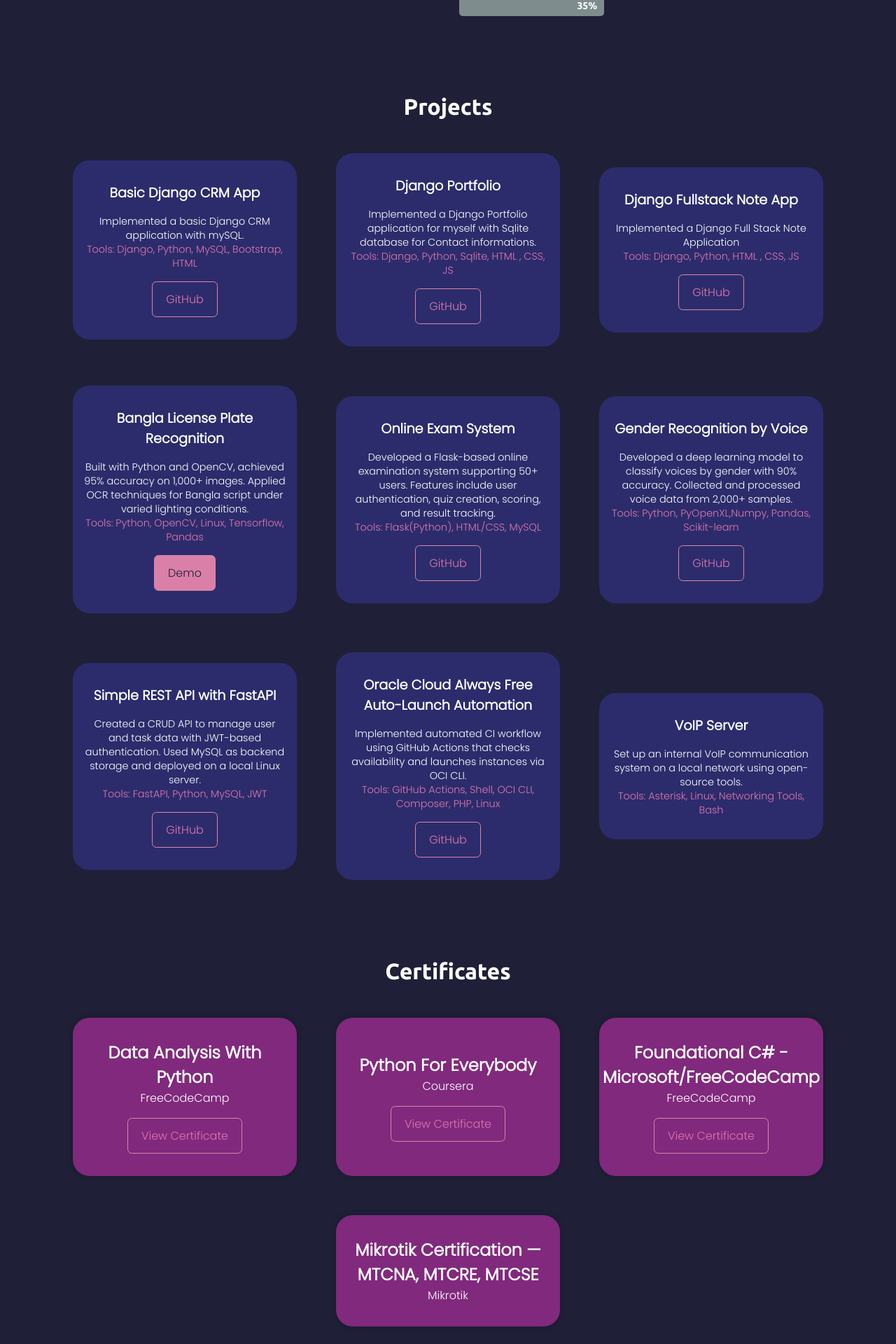
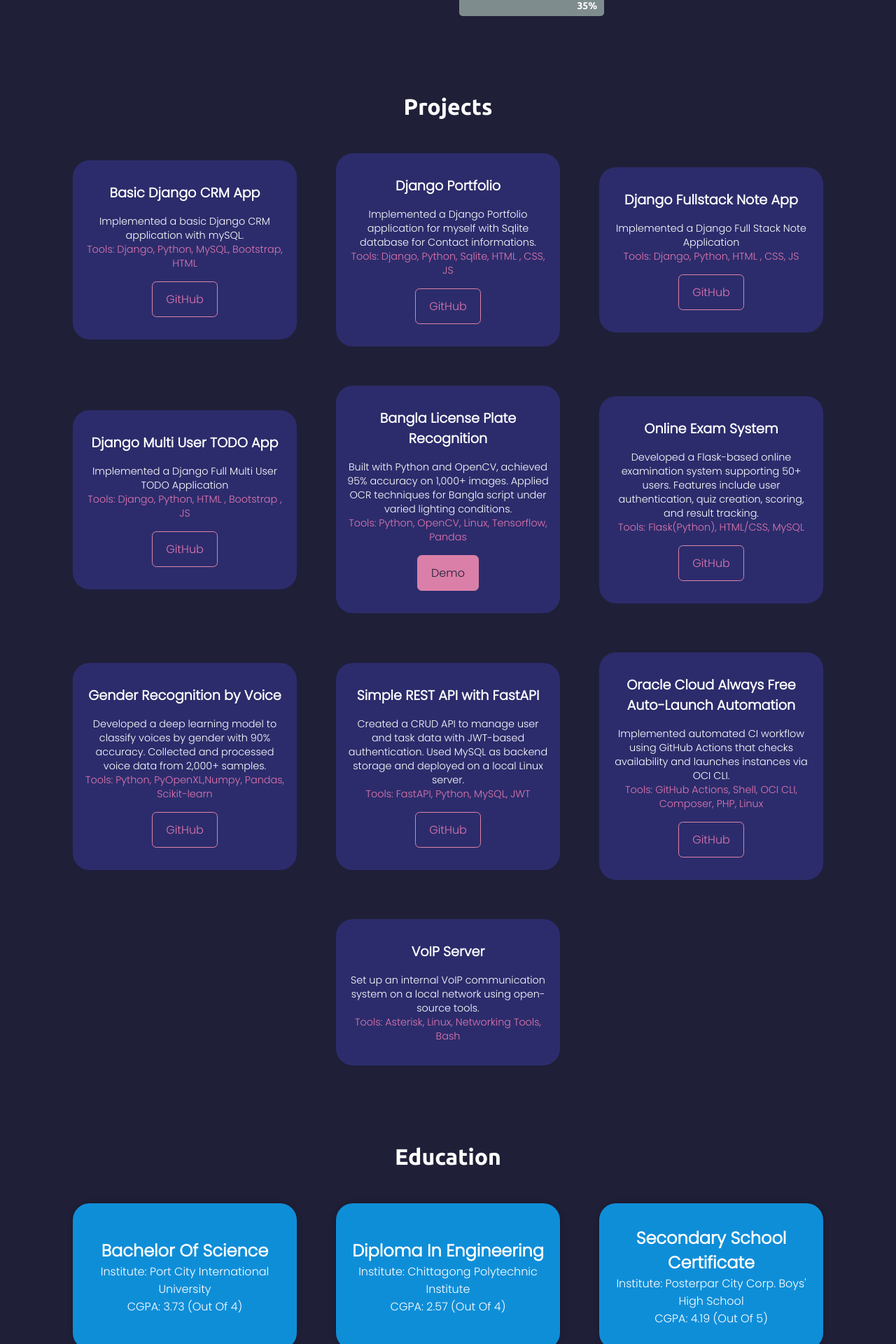
Before and after one commit to nahidn4p/Django_Portfolio, a Django app: page / in a window 1280 px wide; the page is wider, and only the part inside the window is pictured. Shown: the part 2520-4440 px from the top of that part at 70% size. Run offline with Django 5.2, Linux system fonts and the light colour scheme; some libraries are stand-ins or nearby versions.

Commit message:
Update home.html

```diff
--- a/base/templates/home.html
+++ b/base/templates/home.html
@@ -152,9 +152,10 @@
         <div class="right-nav">
             <ul class="flex">
                 <li><a href="#home" class="t-white roboto">Home <i class="fa-solid fa-house"></i></a></li>
-                <li><a href="#about" class="t-white roboto">About Me <i class="fa-solid fa-user"></i></a></li>
+                <li><a href="#about" class="t-white roboto">About<i class="fa-solid fa-user"></i></a></li>
                 <li><a href="#skills" class="t-white roboto">Skills <i class="fa-solid fa-code"></i></a></li>
                 <li><a href="#Projects" class="t-white roboto">Projects <i class="fas fa-project-diagram"></i></a></li>
+                <li><a href="#Education" class="t-white roboto">Education <i class="fa-solid fa-user-graduate"></i></a></li>
                 <li><a href="#Certificates" class="t-white roboto">Certificates <i class="fa-solid fa-medal"></i></a>
                 </li>
                 <li><a href="#Contact" class="t-white roboto">Contact <i class="fa-solid fa-rocket"></i></a></li>
@@ -222,7 +223,7 @@
                         network equipment, optimizing connectivity, and ensuring seamless operations. Adept at resolving
                         technical issues, supporting users, and enhancing IT troubleshooting with strong problem-solving
                         and leadership abilities.</p>
-                    <a class="btn" id="hireme" href="https://linkedin.com/in/nirryyad">Hire Me</a>
+                    <a class="btn" id="hireme" href="https://linkedin.com/in/nhriyaad">Hire Me</a>
                 </div>
             </div>
         </div>
@@ -368,6 +369,18 @@
                 </div>
             </div>
 
+            <div class="projects-item flex f-col s-center items-center">
+                <h1 class="t-white poppins">Django Multi User TODO App</h1>
+                <p class="t-white poppins">Implemented a Django Full Multi User TODO Application</p>
+                <div>
+                    <p class="t-tools poppins">Tools: Django, Python, HTML , Bootstrap , JS</p>
+                </div>
+                <div class="buttons flex s-around">
+                    <a href="https://github.com/nahidn4p/Django-Todo-Bootstrap" target="_blank"
+                        class="btn mx-1 m-top">GitHub</a>
+                </div>
+            </div>
+
 
 
             <div class="projects-item flex f-col s-center items-center">
@@ -443,6 +456,30 @@
         </div>
     </section>
 
+
+    <!-- Education Section -->
+<section id="Education">
+    <h1 class="t-center my-2 t-white f-2">Education</h1>
+    <div class="edu-container flex wrap s-center gap-2">
+        <div class="edu-item flex f-col s-center items-center">
+            <h2 class="t-white poppins">Bachelor Of Science</h2>
+            <p class="t-white poppins">Institute: Port City International University</p>
+            <p class="t-white poppins">CGPA: 3.73 (Out Of 4)</p>
+        </div>
+        <div class="edu-item flex f-col s-center items-center">
+            <h2 class="t-white poppins">Diploma In Engineering</h2>
+            <p class="t-white poppins">Institute: Chittagong Polytechnic Institute</p>
+            <p class="t-white poppins">CGPA: 2.57 (Out Of 4)</p>
+        </div>
+        <div class="edu-item flex f-col s-center items-center">
+            <h2 class="t-white poppins">Secondary School Certificate</h2>
+            <p class="t-white poppins">Institute: Posterpar City Corp. Boys' High School</p>
+            <p class="t-white poppins">CGPA: 4.19 (Out Of 5)</p>
+        </div>
+    </div>
+</section>
+
+
     <!-- Certificate Section -->
     <section id="Certificates">
         <h1 class="t-center my-2 t-white f-2">Certificates</h1>
@@ -479,6 +516,10 @@
 
 
 
+
+
+
+
     <!-- Contact Me Section -->
     <section id="Contact" class="m-b-1">
         <h1 class="t-center my-2 t-white f-2">Contact Me</h1>
@@ -512,6 +553,7 @@
             <li><a href="#about" class="poppinss">About</a></li>
             <li><a href="#skills" class="poppinss">Skills</a></li>
             <li><a href="#Projects" class="poppinss">Projects</a></li>
+            <li><a href="#Education" class="poppinss">Education</a></li>
             <li><a href="#Certificates" class="poppinss">Certificates</a></li>
             <li><a href="#home" class="poppinss">Portfolio</a></li>
         </ul>
```
